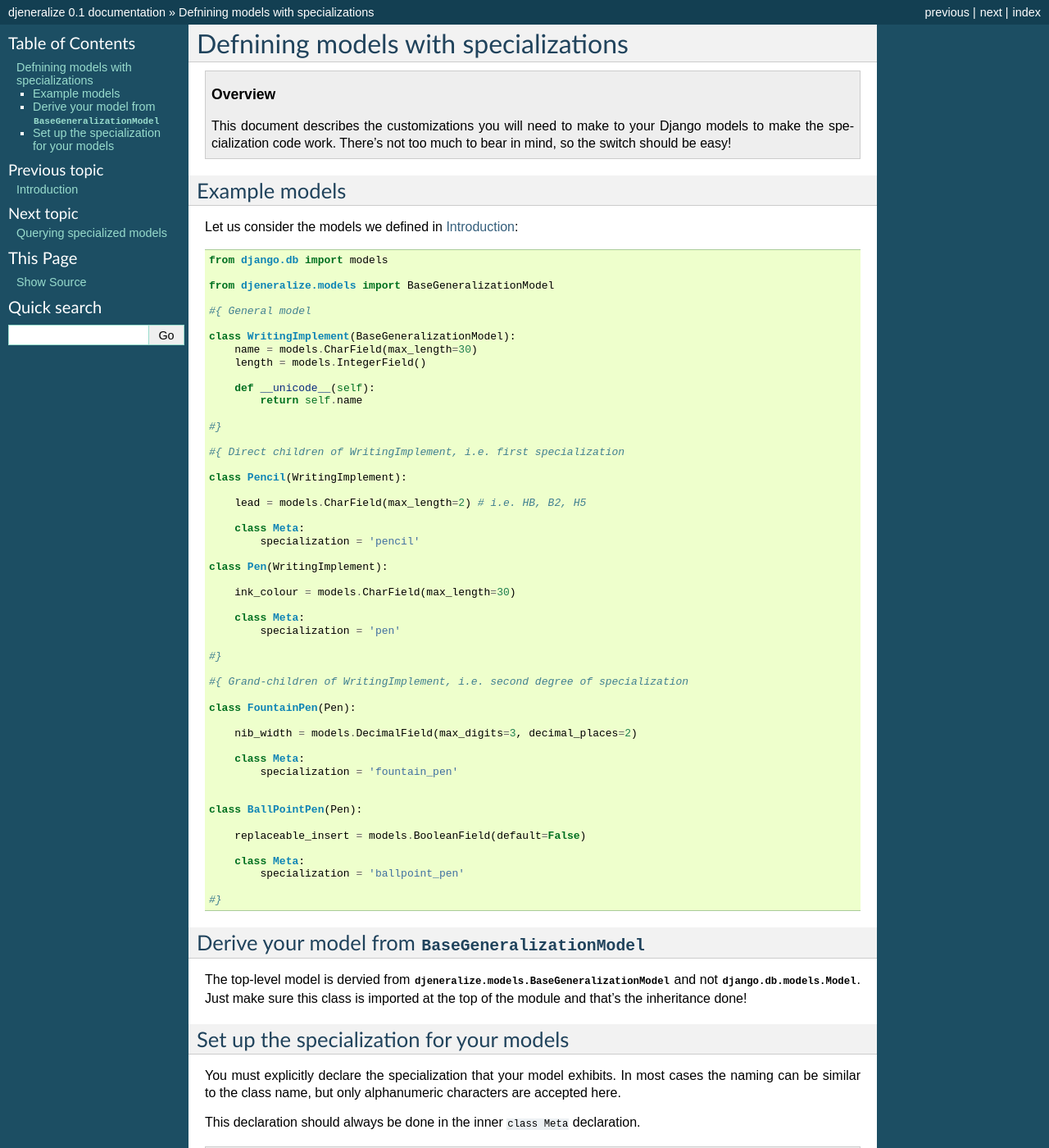
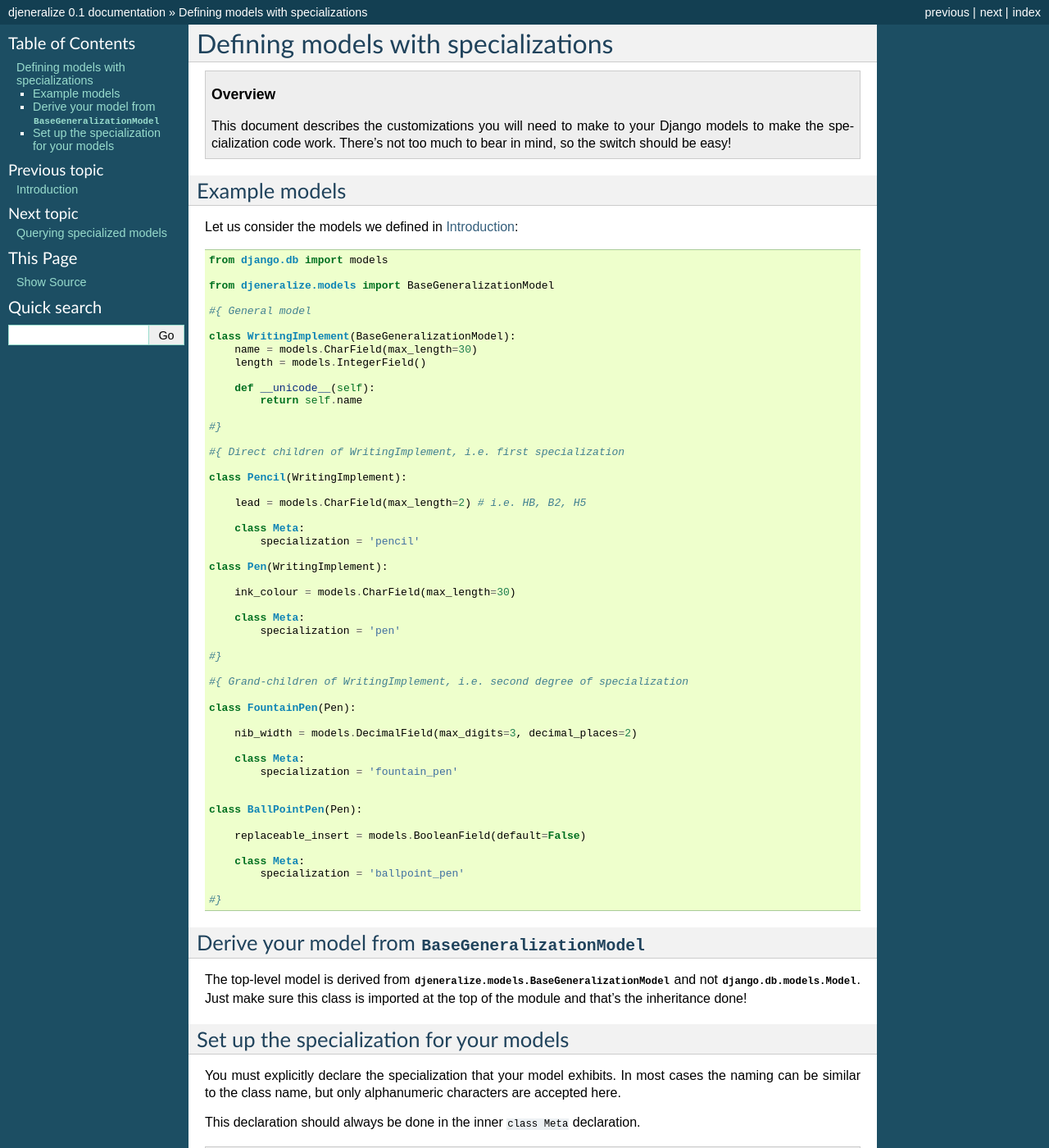
Before and after one commit to 2degrees/djeneralize, a Sphinx documentation site: the page built from docs/source/defining_models.rst, in a window 1280 px wide and 1400 px high. Shown: the whole window at 82% size. Built offline with Sphinx 7.4.7, drawn with Linux system fonts in a browser that asks for light colours; some of the changed text lies outside the part shown.

Commit message:
Fixed typos in the documentation

```diff
--- a/docs/source/defining_models.rst
+++ b/docs/source/defining_models.rst
@@ -1,5 +1,5 @@
 =====================================
-Defnining models with specializations
+Defining models with specializations
 =====================================
 
 .. topic:: Overview
@@ -18,7 +18,7 @@
 Derive your model from :class:`~djeneralize.models.BaseGeneralizationModel`
 ===========================================================================
 
-The top-level model is dervied from :class:`djeneralize.models.BaseGeneralizationModel`
+The top-level model is derived from :class:`djeneralize.models.BaseGeneralizationModel`
 and not :class:`django.db.models.Model`. Just make sure this class is
 imported at the top of the module and that's the inheritance done!
 
--- a/docs/source/index.rst
+++ b/docs/source/index.rst
@@ -6,7 +6,7 @@
 ========
 
 The aim of djeneralize is to enhance Django's model-inheritance and allow the
-user to declare specializtions of a general case model and then query the
+user to declare specializations of a general case model and then query the
 generalized model, but returns instances of the specialized model, e.g.::
 
 	>>> Fruit.objects.all()
--- a/docs/source/introduction.rst
+++ b/docs/source/introduction.rst
@@ -3,7 +3,7 @@
 ============
 
 Django supports inherited model declarations through the sub-classing of model
-classes in python code. However, the use case for these inherited models is to
+classes in Python code. However, the use case for these inherited models is to
 only deal with the sub-classes themselves, and not to consider the role of
 sub-classes in the context of their super-class. The aim of :mod:`djeneralize`
 is to provide a way of mixing specializations of a general model case and work
--- a/docs/source/querying.rst
+++ b/docs/source/querying.rst
@@ -139,7 +139,7 @@
 queries, it is possible to convert general model instances to their specialized
 form via the
 :meth:`djeneralize.models.BaseGeneralizedModel.get_as_specialization`. This
-takes one keyword arguement ``final_specialization`` which is ``True`` by default.
+takes one keyword argument ``final_specialization`` which is ``True`` by default.
 The concept of final and direct is mirrored from the `final() and direct()`_
 section above::
 
--- a/docs/source/terminology.rst
+++ b/docs/source/terminology.rst
@@ -11,7 +11,7 @@
 Worked example
 ==============
 
-Consider the following exmaple:
+Consider the following example:
 
 .. image:: images/inheritance.png
 
```
Also changed, not shown: other parts of docs/source/introduction.rst (+1 -1 lines).
